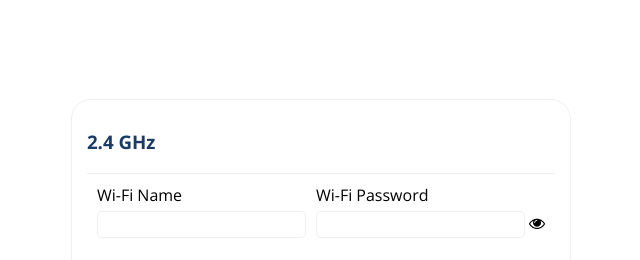
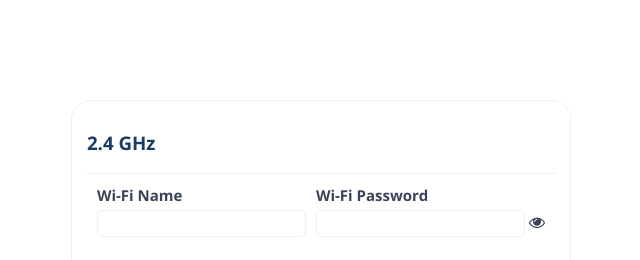
Before and after one commit to afsaints0987/wifi-settings, a plain HTML site: page index.html in a window 1280 px wide. Shown: the top 260 px of the page, 319-959 px from the left. Drawn offline with nearby package versions, Linux system fonts and the light colour scheme.

Commit message:
add color text

```diff
--- a/style.scss
+++ b/style.scss
@@ -4,6 +4,7 @@
 $color-primary: #ffffff;
 $color-secondary: #F0F5FA;
 $color-outline: #193B6514;
+$color-text: #3B4358;
 
 html {
     margin: 0;
@@ -45,10 +46,13 @@ body {
                 display: inline-flex;
                 flex-wrap: wrap;
                 gap: 10px;
+                color: $color-text;
 
                 .form-group {
                     label {
                         margin-bottom: 5px;
+                        font-size: 15px;
+                        font-weight: bold;
                     }
                     input {
                         border: 1px solid $color-outline;
```
Also changed, not shown: style.css, 1 other file.
